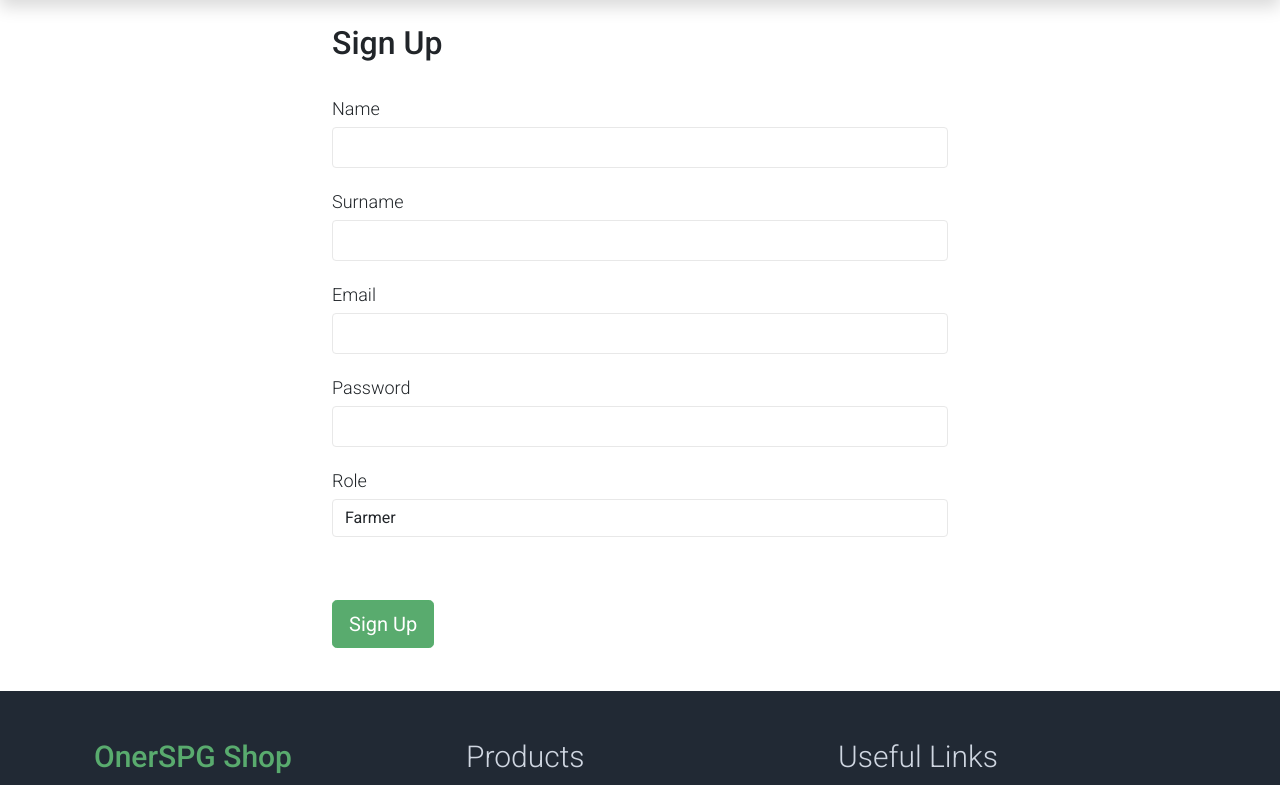
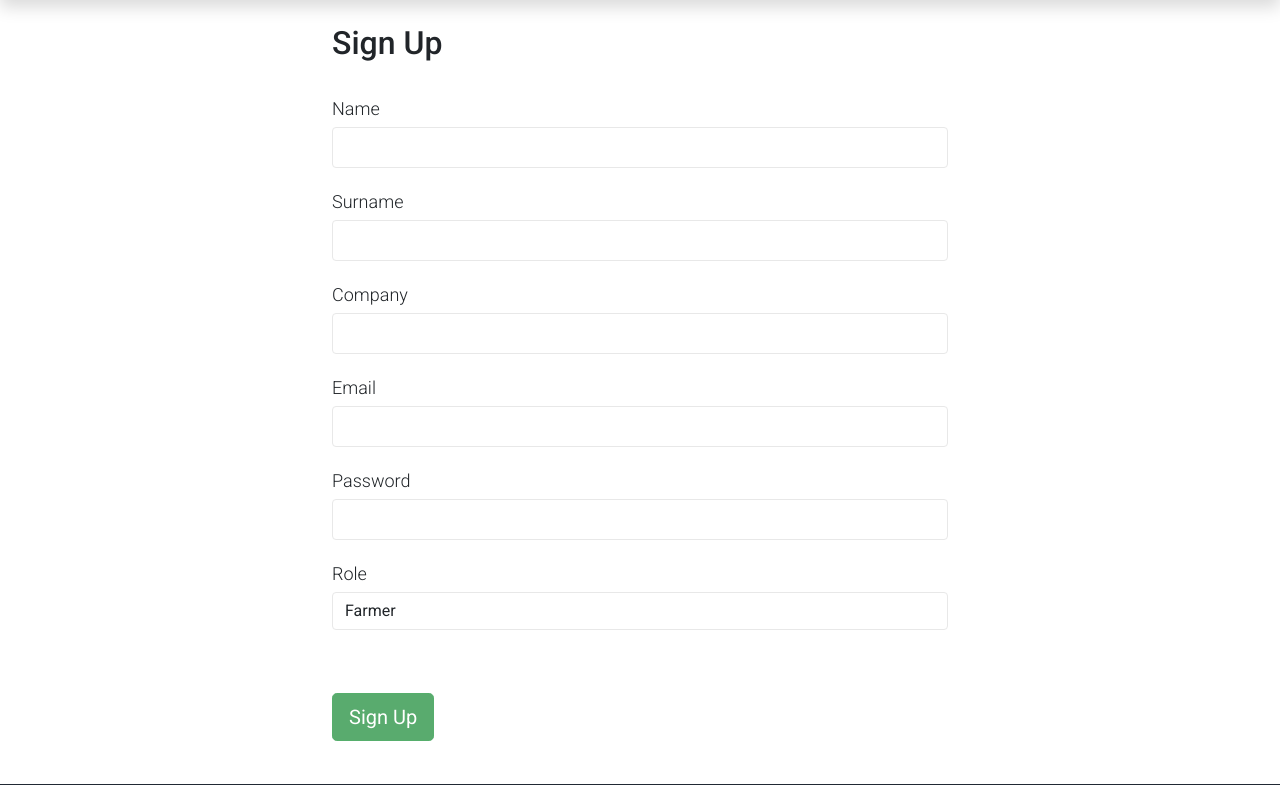
Before and after one commit to shantifabri/SE2-R1-SPG, a Flask app: page /signup in a window 1280 px wide. Shown: the part 133-918 px from the top of the page. Run offline with Flask 2, Linux system fonts and the light colour scheme; parts of the project's set-up code (start-up, migrations or seed data) failed here and were passed over; some libraries are stand-ins or nearby versions.

Commit message:
fixed signup

```diff
--- a/project/project/templates/signup.html
+++ b/project/project/templates/signup.html
@@ -4,7 +4,7 @@
     <div class="container col-md-6">
         <form class="form-signin" method="POST" action="/signup">
             <h2 class="form-signin-heading">Sign Up</h2>
-            {{ form.hidden_tag() }} {{ wtf.form_field(form.name) }} {{ wtf.form_field(form.surname) }} {{ wtf.form_field(form.email) }} {{ wtf.form_field(form.password) }} {{ wtf.form_field(form.role) }}
+            {{ form.hidden_tag() }} {{ wtf.form_field(form.name) }} {{ wtf.form_field(form.surname) }} {{ wtf.form_field(form.company) }} {{ wtf.form_field(form.email) }} {{ wtf.form_field(form.password) }} {{ wtf.form_field(form.role) }}
             <p>&nbsp;</p>
             <button class="btn btn-lg btn-success btn-block" type="submit">Sign Up</button>
             <p>&nbsp;</p>
--- a/project/project/users/routes.py
+++ b/project/project/users/routes.py
@@ -37,6 +37,7 @@ def signup():
     form = RegisterForm()
 
     if form.validate_on_submit():
+        print("submitted")
         hashed_password = generate_password_hash(form.password.data, method='sha256')
         # add the user form input which is form.'field'.data into the column which is 'field'
         new_user = User(name=form.name.data, surname=form.surname.data, role=form.role.data, email=form.email.data, password=hashed_password, company=form.company.data, wallet=0)
```
Also changed, not shown: project/instance/database.db.
